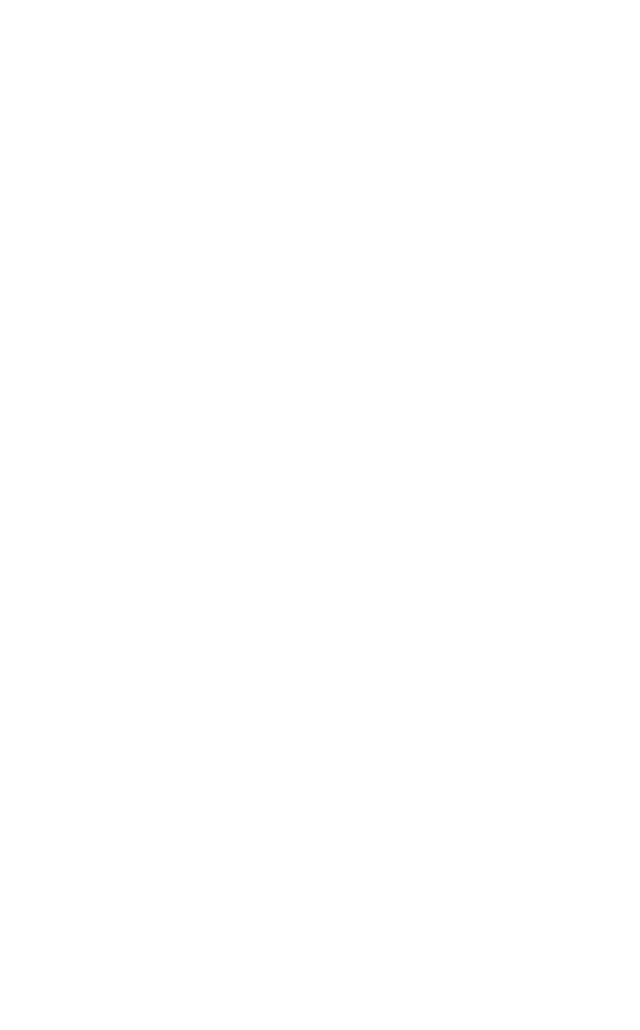
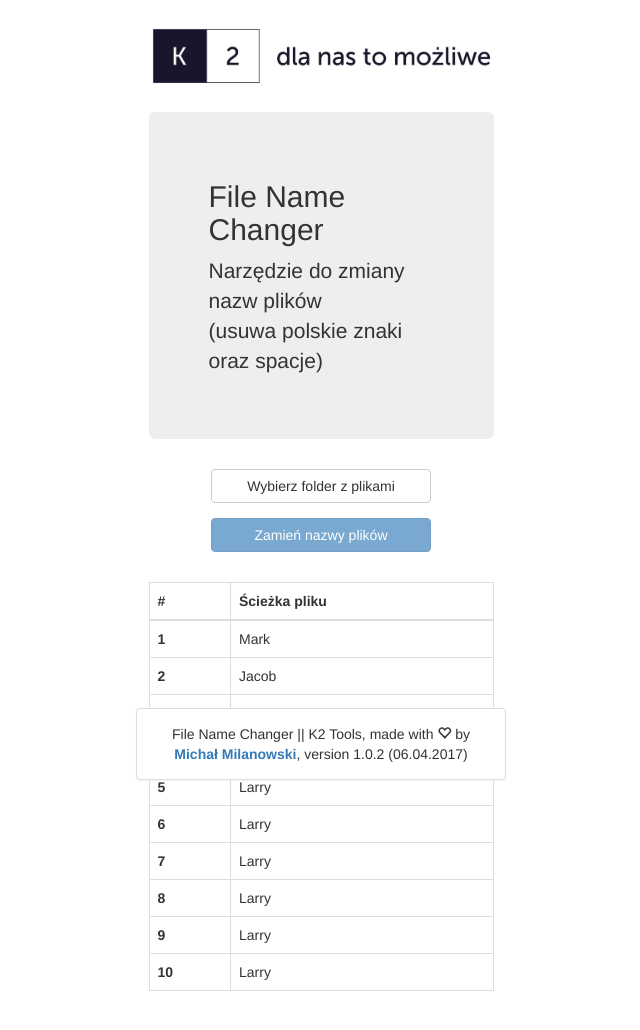
Before and after one commit to WarMaxis/Electron_K2_CE_Tools_app, an Electron app: page index.html in a window 800 px wide. Shown: the whole page, without its empty margins (79-719 px from the left). Before the commit the page ends 800 px from the top, so only its background shows below. Drawn offline with Linux system fonts and the light colour scheme.

Commit message:
Created basic app layout

```diff
--- a/index.html
+++ b/index.html
@@ -1,13 +1,139 @@
 <!DOCTYPE html>
-<html>
+<html lang="pl">
 
 <head>
     <meta charset="UTF-8">
+    <meta name="viewport" content="width=device-width, initial-scale=1">
+
     <title>File Name Changer || K2 Tools by Michał Milanowski</title>
+
+    <!-- Bootstrap -->
+    <link href="./assets/css/bootstrap.min.css" rel="stylesheet">
+
+    <style>
+        body {
+            position: relative;
+            margin-bottom: 100px;
+        }
+
+        .logo {
+            padding: 25px 0;
+        }
+
+        #app-start-button {
+            margin-top: 15px;
+        }
+
+        .footer {
+            position: fixed;
+            bottom: 0;
+            left: 0;
+            right: 0;
+            margin: 0;
+        }
+
+        .files-table {
+            margin-top: 30px;
+            max-height: 200px;
+            overflow: auto;
+        }
+
+        .files-number {
+            position: absolute;
+            right: 25px;
+            bottom: 8px;
+            display: none;
+        }
+    </style>
 </head>
 
 <body>
-
+    <div class="container">
+        <div class="row">
+            <div class="col-sm-6 col-sm-offset-3">
+                <img src="./assets/img/k2-logo.jpg" class="img-responsive logo" alt="K2 Logo" title="K2 - dla nas to możliwe">
+            </div>
+        </div>
+        <div class="row">
+            <div class="col-sm-6 col-sm-offset-3">
+                <div class="jumbotron">
+                    <h2>File Name Changer</h2>
+                    <p>Narzędzie do zmiany nazw plików
+                        <br>(usuwa polskie znaki oraz spacje)
+                    </p>
+                </div>
+            </div>
+        </div>
+        <div class="row">
+            <div class="col-sm-4 col-sm-offset-4">
+                <button id="app-choose-files-button" type="button" class="btn btn-default btn-block">Wybierz folder z plikami</button>
+                <button id="app-start-button" type="button" class="btn btn-primary btn-block" disabled="disabled">Zamień nazwy plików</button><span class="badge files-number">14</span>
+            </div>
+        </div>
+        <div class="row">
+            <div class="col-sm-6 col-sm-offset-3">
+                <table class="table table-bordered files-table">
+                    <thead>
+                        <tr>
+                            <th>#</th>
+                            <th>Ścieżka pliku</th>
+                        </tr>
+                    </thead>
+                    <tbody>
+                        <tr>
+                            <th scope="row">1</th>
+                            <td>Mark</td>
+                        </tr>
+                        <tr>
+                            <th scope="row">2</th>
+                            <td>Jacob</td>
+                        </tr>
+                        <tr>
+                            <th scope="row">3</th>
+                            <td>Larry</td>
+                        </tr>
+                        <tr>
+                            <th scope="row">4</th>
+                            <td>Larry</td>
+                        </tr>
+                        <tr>
+                            <th scope="row">5</th>
+                            <td>Larry</td>
+                        </tr>
+                        <tr>
+                            <th scope="row">6</th>
+                            <td>Larry</td>
+                        </tr>
+                        <tr>
+                            <th scope="row">7</th>
+                            <td>Larry</td>
+                        </tr>
+                        <tr>
+                            <th scope="row">8</th>
+                            <td>Larry</td>
+                        </tr>
+                        <tr>
+                            <th scope="row">9</th>
+                            <td>Larry</td>
+                        </tr>
+                        <tr>
+                            <th scope="row">10</th>
+                            <td>Larry</td>
+                        </tr>
+                    </tbody>
+                </table>
+            </div>
+        </div>
+        <div class="row footer">
+            <div class="col-sm-6 col-sm-offset-3">
+                <div class="panel panel-default">
+                    <div class="panel-body text-center">
+                        File Name Changer || K2 Tools, made with <span class="glyphicon glyphicon-heart-empty" aria-hidden="true"></span> by <strong><a href="https://www.linkedin.com/in/michalmilanowski/" target="_blank" title="Best Front-End Developer EVER!!! <3">Michał Milanowski</a></strong>, version 1.0.2 (06.04.2017)
+                    </div>
+                </div>
+            </div>
+        </div>
+    </div>
 </body>
 
 <script>
```
